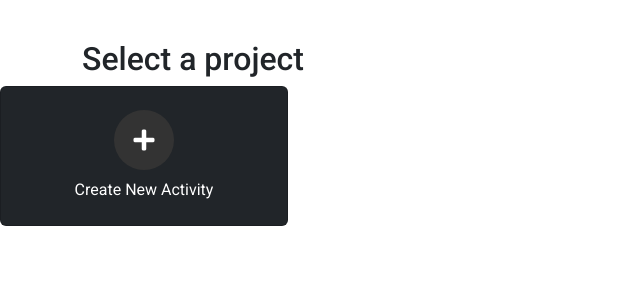
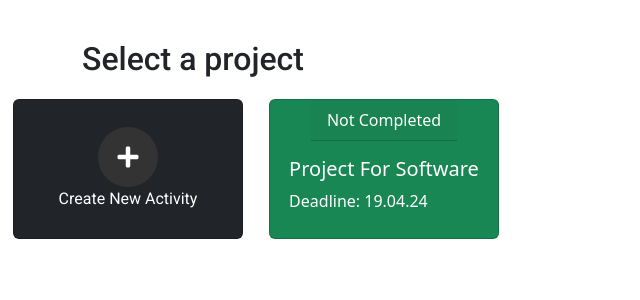
Before and after one commit to DeeVanko/SomeReposit, a Django app: page /project-manager/ in a window 1280 px wide. Shown: the part 56-356 px from the top of the page, without its empty margins (0-640 px from the left). Run offline with Django 5.2, Linux system fonts and the light colour scheme; data that the repository does not hold is empty; some libraries are stand-ins or nearby versions.

Commit message:
html template for create activity and activity cards

```diff
--- a/DJ1/templates/project_manager_home.html
+++ b/DJ1/templates/project_manager_home.html
@@ -37,13 +37,24 @@
         <h2 id="selectedProjectName" style="font-family: Roboto">Select a project</h2>
     </div>
 
+    <div class="cards-container">
+        <!-- Create Activity Card -->
+        <div class="card text-bg-dark d-flex justify-content-center align-items-center" style="flex: 0 0 18%; margin: 1%;" data-bs-toggle="modal" data-bs-target="#createActivityModal">
+            <div class="btn btn-primary btn-circle btn-lg" style="border-radius: 50%; display: flex; align-items: center; justify-content: center;">
+                <i class="fas fa-plus"></i>
+            </div>
+            <p class="card-text" style="font-family: Roboto; text-align: center;">Create New Activity</p>
+        </div>
 
-    <div class="card text-bg-dark d-flex justify-content-center align-items-center" style="max-width: 18rem; cursor: pointer; height: 140px;" data-bs-toggle="modal" data-bs-target="#createActivityModal">
-        <!-- Button styled as an icon, now centered -->
-        <div class="btn btn-primary btn-circle btn-lg" style="border-radius: 50%; display: flex; align-items: center; justify-content: center;">
-            <i class="fas fa-plus"></i>
+        <!-- Other Cards -->
+        <div class="card text-bg-success mb-3" style="flex: 0 0 18%; margin: 1%;" data-bs-toggle="modal" data-bs-target="#createActivityModal">
+            <div class="card-header">Not Completed</div>
+            <div class="card-body">
+                <h5 class="card-title">Project For Software</h5>
+                <p class="card-text">Deadline: 19.04.24</p>
+            </div>
         </div>
-        <p class="card-text mt-2" style="font-family: Roboto; text-align: center;">Create New Activity</p>
+        <!-- Repeat similar blocks for other cards -->
     </div>
 
 
@@ -279,6 +290,24 @@
 </body>
 </html>
 
+<style>
+    .cards-container {
+        display: flex;
+        flex-wrap: wrap;
+        justify-content: flex-start; /* Aligns items to the start of the container */
+    }
+
+    .cards-container .card {
+        flex: 0 0 18%; /* Flex-grow, flex-shrink, and flex-basis set for 5 items per row */
+        margin: 1%; /* Adds space around the cards */
+        display: flex;
+        flex-direction: column;
+        justify-content: center;
+        align-items: center;
+        height: 140px;
+        cursor: pointer;
+    }
+    </style>
 
 <style>
     #Logo{
```
